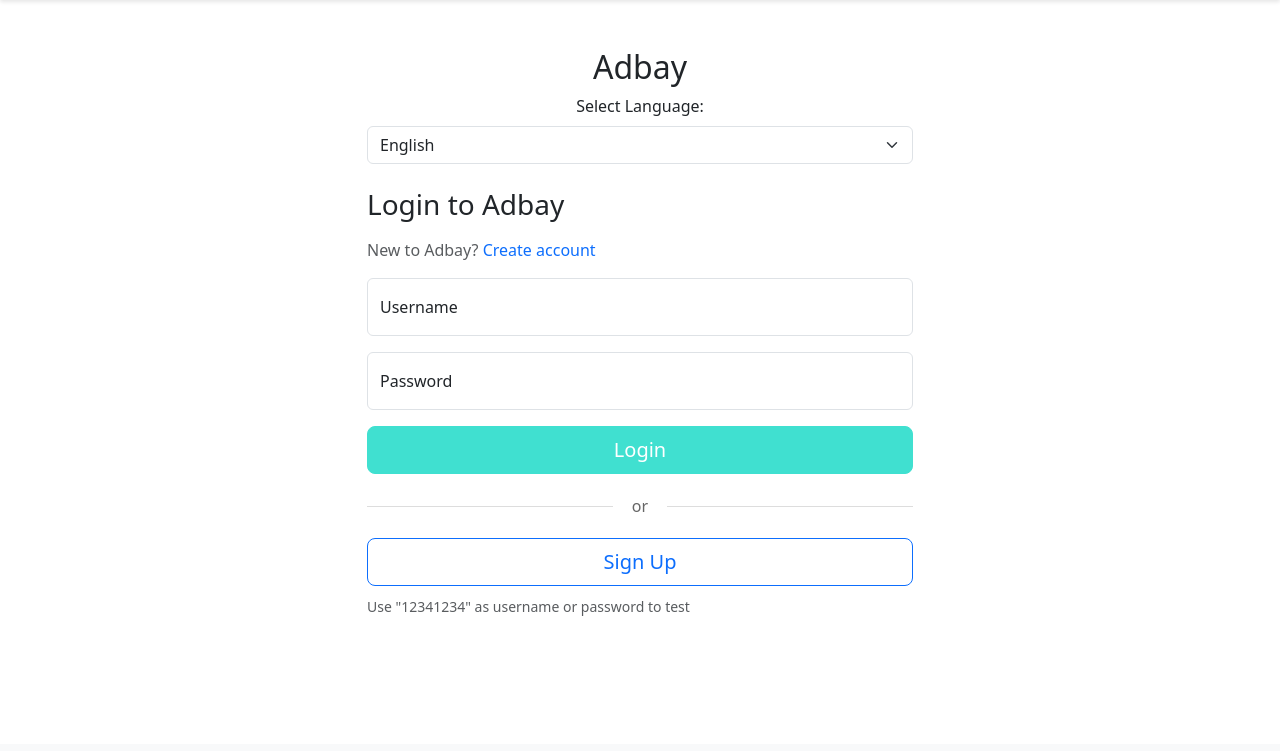
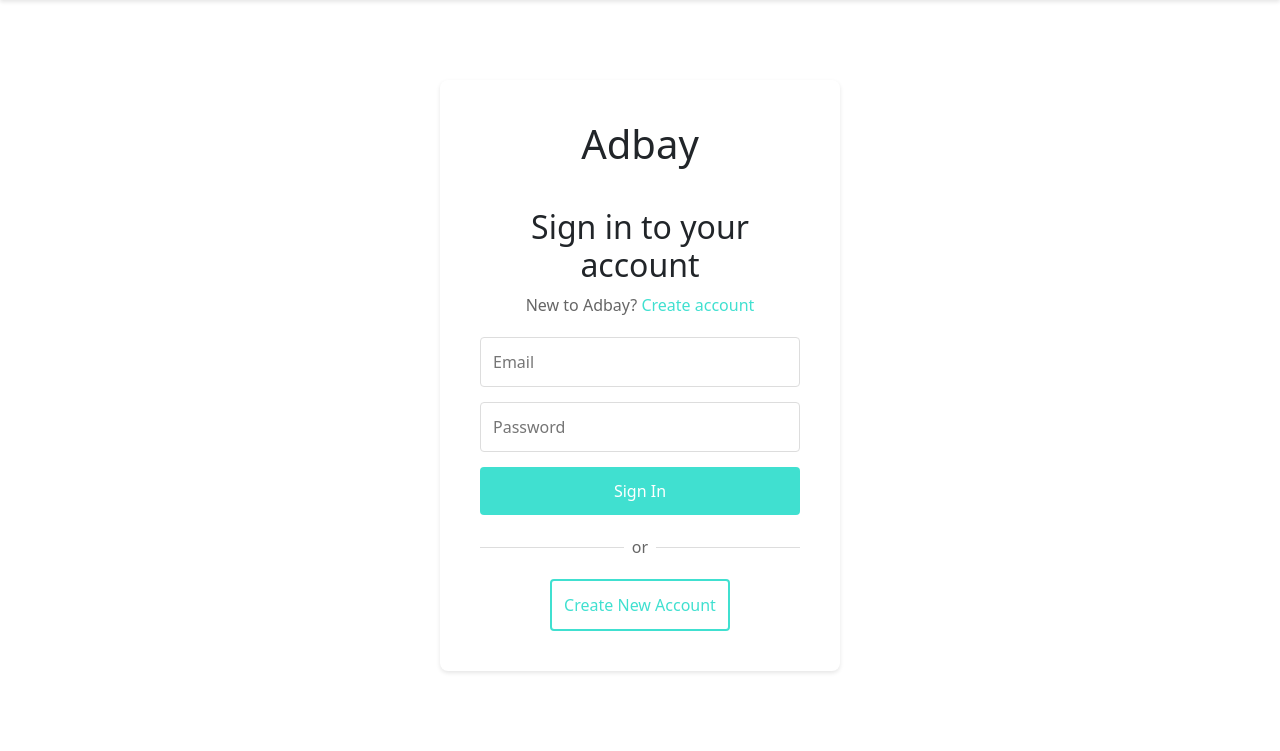
Before and after one commit to hsowda/10282024_1, a Flask app: template templates/auth.html in a window 1280 px wide. Shown: the part 56-807 px from the top of the page. Before the commit the page ends 672 px from the top, so only its background shows below. Run offline with Flask 3, Linux system fonts and the light colour scheme; the template is opened without the code that fills it, so the values that code supplies are empty.

Commit message:
Restored to 'bd47fd6af9d7ec3c16c48321b255e5cbf3479259'

```diff
--- a/Pasted--DOCTYPE-html-html-lang-en-head-meta-charset-utf-8-meta-name-viewport-con-1729848118697.txt
+++ b/Pasted--DOCTYPE-html-html-lang-en-head-meta-charset-utf-8-meta-name-viewport-con-1729848118697.txt
@@ -53,6 +53,11 @@
                     </div>
                     <button type="submit" class="bg-blue-500 text-white px-4 py-2 rounded hover:bg-blue-600">Sign Up</button>
                 </form>
+                <div class="mt-4">
+                    <button class="bg-blue-500 text-white px-4 py-2 rounded hover:bg-blue-600" onclick="window.location.href='https://hdsoda.github.io/HunterSowda-HTML/'">
+                        Back to Home
+                    </button>
+                </div>
             </div>
         </main>
     </div>
--- a/app.py
+++ b/app.py
@@ -5,7 +5,6 @@ from sqlalchemy.orm import DeclarativeBase
 from werkzeug.security import generate_password_hash, check_password_hash
 from flask_login import LoginManager, login_user, login_required, logout_user, current_user, UserMixin
 import json
-import uuid
 
 class Base(DeclarativeBase):
     pass
@@ -14,7 +13,8 @@ db = SQLAlchemy(model_class=Base)
 app = Flask(__name__)
 login_manager = LoginManager()
 login_manager.init_app(app)
-login_manager.login_view = 'auth'
+login_manager.login_view = 'index'
+login_manager.login_message = 'Please log in to access this page.'
 
 # Configuration
 app.secret_key = os.environ.get("FLASK_SECRET_KEY") or "dev_key_123"
@@ -41,75 +41,83 @@ for lang in ['en', 'es', 'fr']:
 def index():
     if current_user.is_authenticated:
         return redirect(url_for('dashboard'))
-    return redirect(url_for('auth'))
-
-@app.route('/auth')
-@app.route('/652d0869-c069-481a-8e8d-557fc9ef3531-00-1vz1q6lqhootf.janeway.replit.dev/auth')
-def auth():
-    if current_user.is_authenticated:
-        return redirect(url_for('dashboard'))
     return render_template('auth.html')
 
 @app.route('/dashboard')
+@login_required
 def dashboard():
     return render_template('dashboard.html')
 
-@app.route('/login', methods=['POST'])
+@app.route('/login', methods=['GET', 'POST'])
 def login():
+    from models import User
+    if current_user.is_authenticated:
+        return redirect(url_for('dashboard'))
+
+    if request.method == 'POST':
+        email = request.form['email']
+        password = request.form['password']
+        user = User.query.filter_by(email=email).first()
+
+        if user and check_password_hash(user.password_hash, password):
+            login_user(user)
+            next_page = request.args.get('next')
+            if not next_page or not next_page.startswith('/'):
+                next_page = url_for('dashboard')
+            return redirect(next_page)
+        else:
+            flash('Invalid email or password.')
+            return redirect(url_for('index'))
+
+    return redirect(url_for('index'))
+
+@app.route('/logout')
+@login_required
+def logout():
+    logout_user()
+    return redirect(url_for('index'))
+
+@app.route('/signup', methods=['POST'])
+def signup():
+    from models import User
+
     if current_user.is_authenticated:
         return redirect(url_for('dashboard'))
 
     username = request.form['username']
+    email = request.form['email']
     password = request.form['password']
 
-    # Accept "12341234" as test credential
-    if username == "12341234" or password == "12341234":
-        user = User.query.filter_by(username="12341234").first()
-        if not user:
-            user = User(
-                username="12341234",
-                password_hash=generate_password_hash("12341234")
-            )
-            db.session.add(user)
-            db.session.commit()
-        login_user(user)
-        return redirect(url_for('dashboard'))
+    if not all([username, email, password]):
+        flash('All fields are required')
+        return redirect(url_for('index'))
 
-    flash('Invalid credentials. Use "12341234" as username or password')
-    return redirect(url_for('auth'))
+    # Check if user exists
+    if User.query.filter_by(username=username).first():
+        flash('Username already exists')
+        return redirect(url_for('index'))
 
-@app.route('/signup', methods=['POST'])
-def signup():
-    if current_user.is_authenticated:
-        return redirect(url_for('dashboard'))
+    if User.query.filter_by(email=email).first():
+        flash('Email already registered')
+        return redirect(url_for('index'))
 
-    username = request.form['username']
-    password = request.form['password']
+    # Create new user
+    user = User(
+        username=username,
+        email=email,
+        password_hash=generate_password_hash(password)
+    )
 
-    if not all([username, password]):
-        flash('All fields are required')
-        return redirect(url_for('auth'))
-
-    # Create new user with test credentials
-    if password == "12341234":
-        # Generate a unique username if using test credentials
-        unique_username = f"{username}_{uuid.uuid4().hex[:8]}"
-        user = User(
-            username=unique_username,
-            password_hash=generate_password_hash("12341234")
-        )
-        db.session.add(user)
+    db.session.add(user)
+    try:
         db.session.commit()
         login_user(user)
         return redirect(url_for('dashboard'))
+    except Exception as e:
+        db.session.rollback()
+        flash('An error occurred. Please try again.')
 
-    flash('Please use "12341234" as password for testing')
-    return redirect(url_for('auth'))
-
-@app.route('/logout')
-def logout():
-    logout_user()
-    return redirect(url_for('auth'))
+    return redirect(url_for('index'))
 
 @app.route('/get_translation/<lang>')
 def get_translation(lang):
@@ -117,5 +125,4 @@ def get_translation(lang):
 
 with app.app_context():
     import models
-    from models import User
     db.create_all()
--- a/models.py
+++ b/models.py
@@ -4,5 +4,6 @@ from flask_login import UserMixin
 class User(UserMixin, db.Model):
     id = db.Column(db.Integer, primary_key=True)
     username = db.Column(db.String(64), unique=True, nullable=False)
+    email = db.Column(db.String(120), unique=True, nullable=False)
     password_hash = db.Column(db.String(256))
     language = db.Column(db.String(2), default='en')
--- a/static/css/styles.css
+++ b/static/css/styles.css
@@ -13,19 +13,52 @@
     box-shadow: 0 2px 4px rgba(0, 0, 0, 0.1);
 }
 
-.d-grid.gap-2 {
-    display: grid;
-    gap: 0.5rem;
+.logo-container {
+    text-align: center;
+    margin-bottom: 40px;
 }
 
-.btn-primary {
-    background-color: var(--primary-color);
-    border-color: var(--primary-color);
+.auth-section {
+    text-align: center;
 }
 
-.btn-primary:hover {
-    background-color: var(--primary-hover);
-    border-color: var(--primary-hover);
+.auth-form {
+    display: flex;
+    flex-direction: column;
+    gap: 15px;
+    margin-top: 20px;
+}
+
+.auth-form input {
+    padding: 12px;
+    border: 1px solid #ddd;
+    border-radius: 4px;
+    font-size: 16px;
+}
+
+.auth-button {
+    padding: 12px;
+    background: var(--primary-color);
+    color: white;
+    border: none;
+    border-radius: 4px;
+    font-size: 16px;
+    cursor: pointer;
+    transition: background-color 0.3s;
+}
+
+.auth-button:hover {
+    background: var(--primary-hover);
+}
+
+.auth-subtitle {
+    color: #666;
+    margin-bottom: 20px;
+}
+
+.auth-subtitle a {
+    color: var(--primary-color);
+    text-decoration: none;
 }
 
 .separator {
@@ -51,6 +84,16 @@
 
 .separator::after {
     right: 0;
+}
+
+.auth-button.secondary {
+    background: white;
+    color: var(--primary-color);
+    border: 2px solid var(--primary-color);
+}
+
+.auth-button.secondary:hover {
+    background: #f5f5f5;
 }
 
 /* Button styles */
@@ -86,6 +129,11 @@
     max-width: 800px;
 }
 
+/* Utility classes */
+.hidden {
+    display: none !important;
+}
+
 /* Ad container styles */
 .ad-container {
     margin: 20px auto;
@@ -105,23 +153,3 @@
 .navbar-light .navbar-nav .nav-link:hover {
     color: var(--primary-color);
 }
-
-/* Login overlay styles */
-.login-overlay {
-    text-align: center;
-    padding: 15px;
-    margin: 10px 0;
-    background-color: rgba(64, 224, 208, 0.1);
-    border: 1px solid var(--primary-color);
-    border-radius: 4px;
-}
-
-.login-overlay a {
-    color: var(--primary-color);
-    text-decoration: none;
-    font-weight: bold;
-}
-
-.login-overlay a:hover {
-    text-decoration: underline;
-}
--- a/static/js/main.js
+++ b/static/js/main.js
@@ -6,7 +6,7 @@ async function loadTranslations(lang) {
     try {
         const response = await fetch(`/get_translation/${lang}`);
         if (!response.ok) {
-            throw new Error('Failed to load translations');
+            return;
         }
         translations = await response.json();
         updatePageTranslations();
@@ -20,23 +20,20 @@ function updatePageTranslations() {
     elements.forEach(element => {
         const key = element.getAttribute('data-translate');
         if (translations[key]) {
-            if (element.tagName.toLowerCase() === 'input' && element.getAttribute('type') === 'submit') {
-                element.value = translations[key];
-            } else {
-                element.textContent = translations[key];
-            }
+            element.textContent = translations[key];
         }
     });
 }
 
+// Initialize language handling
 function initializeLanguageHandling() {
+    currentLanguage = localStorage.getItem('preferred_language') || 'en';
+    loadTranslations(currentLanguage);
+
     const languageSelect = document.getElementById('language');
     if (!languageSelect) {
-        return; // Exit if language selector isn't present
+        return; // Silently return if language selector is not present on this page
     }
-
-    currentLanguage = localStorage.getItem('preferred_language') || 'en';
-    loadTranslations(currentLanguage);
 
     languageSelect.value = currentLanguage;
     languageSelect.addEventListener('change', (e) => {
@@ -48,13 +45,13 @@ function initializeLanguageHandling() {
 
 // Form validation
 function initializeForms() {
-    const signupForm = document.querySelector('form[action="/signup"]');
+    const signupForm = document.getElementById('signup-form');
     if (signupForm) {
         signupForm.addEventListener('submit', function(e) {
             const password = document.getElementById('password').value;
-            const confirmPassword = document.getElementById('confirmPassword');
+            const confirmPassword = document.getElementById('confirmPassword').value;
 
-            if (confirmPassword && password !== confirmPassword.value) {
+            if (password !== confirmPassword) {
                 e.preventDefault();
                 alert('Passwords do not match!');
                 return;
--- a/templates/auth.html
+++ b/templates/auth.html
@@ -1,73 +1,36 @@
 {% extends "base.html" %}
 {% block content %}
-<div class="container mt-5">
-    <div class="row justify-content-center">
-        <div class="col-md-6">
-            <div class="text-center mb-4">
-                <h1 class="h2">Adbay</h1>
-                <div class="mb-3">
-                    <label for="language" class="form-label" data-translate="select_language">Select Language:</label>
-                    <select id="language" class="form-select">
-                        <option value="en">English</option>
-                        <option value="es">Español</option>
-                        <option value="fr">Français</option>
-                    </select>
-                </div>
-            </div>
+<div class="auth-container">
+    <div class="logo-container">
+        <h1>Adbay</h1>
+    </div>
 
-            <!-- Login Section -->
-            <div id="login-section">
-                <h2 class="h3 mb-3" data-translate="login_title">Sign in to your account</h2>
-                <p class="text-muted">
-                    New to Adbay? <a href="#" onclick="showSection('signup')" class="text-decoration-none">Create account</a>
-                </p>
+    <!-- Login Form -->
+    <div id="login-section" class="auth-section">
+        <h2>Sign in to your account</h2>
+        <p class="auth-subtitle">New to Adbay? <a href="#" onclick="showSection('signup')">Create account</a></p>
 
-                <form action="{{ url_for('login') }}" method="POST" class="needs-validation" novalidate>
-                    <div class="form-floating mb-3">
-                        <input type="text" class="form-control" id="loginUsername" name="username" placeholder="Username" required>
-                        <label for="loginUsername" data-translate="username">Username</label>
-                    </div>
-                    <div class="form-floating mb-3">
-                        <input type="password" class="form-control" id="loginPassword" name="password" placeholder="Password" required>
-                        <label for="loginPassword" data-translate="password">Password</label>
-                    </div>
-                    <div class="d-grid">
-                        <button type="submit" class="btn btn-primary btn-lg" data-translate="login">Login</button>
-                        <div class="separator">or</div>
-                        <button type="button" onclick="showSection('signup')" class="btn btn-outline-primary btn-lg" data-translate="signup">Sign Up</button>
-                    </div>
-                    <div class="text-muted mt-2">
-                        <small>Use "12341234" as username or password to test</small>
-                    </div>
-                </form>
-            </div>
+        <form action="{{ url_for('login') }}" method="POST" class="auth-form">
+            <input type="email" name="email" placeholder="Email" required>
+            <input type="password" name="password" placeholder="Password" required>
+            <button type="submit" class="auth-button primary">Sign In</button>
+        </form>
 
-            <!-- Sign Up Section -->
-            <div id="signup-section" style="display: none;">
-                <h2 class="h3 mb-3" data-translate="signup_title">Create your account</h2>
-                <p class="text-muted">
-                    Already have an account? <a href="#" onclick="showSection('login')" class="text-decoration-none">Sign in</a>
-                </p>
+        <div class="separator">or</div>
+        <button onclick="showSection('signup')" class="auth-button secondary">Create New Account</button>
+    </div>
 
-                <form action="{{ url_for('signup') }}" method="POST" class="needs-validation" novalidate>
-                    <div class="form-floating mb-3">
-                        <input type="text" class="form-control" id="username" name="username" placeholder="Username" required>
-                        <label for="username" data-translate="username">Username</label>
-                    </div>
-                    <div class="form-floating mb-3">
-                        <input type="password" class="form-control" id="password" name="password" placeholder="Password" required>
-                        <label for="password" data-translate="password">Password</label>
-                    </div>
-                    <div class="form-floating mb-3">
-                        <input type="password" class="form-control" id="confirmPassword" name="confirmPassword" placeholder="Confirm Password" required>
-                        <label for="confirmPassword" data-translate="confirm_password">Confirm Password</label>
-                    </div>
-                    <div class="d-grid">
-                        <button type="submit" class="btn btn-primary btn-lg" data-translate="signup">Sign Up</button>
-                    </div>
-                </form>
-            </div>
-        </div>
+    <!-- Sign Up Form -->
+    <div id="signup-section" class="auth-section" style="display: none;">
+        <h2>Create your account</h2>
+        <p class="auth-subtitle">Already have an account? <a href="#" onclick="showSection('login')">Sign in</a></p>
+
+        <form action="{{ url_for('signup') }}" method="POST" class="auth-form">
+            <input type="text" name="username" placeholder="Username" required>
+            <input type="email" name="email" placeholder="Email" required>
+            <input type="password" name="password" placeholder="Password" required>
+            <button type="submit" class="auth-button primary">Create Account</button>
+        </form>
     </div>
 </div>
 {% endblock %}
--- a/templates/login.html
+++ b/templates/login.html
@@ -23,5 +23,8 @@
         </div>
         <button type="submit" class="button primary" data-translate="login">Login</button>
     </form>
+    <div class="button-group">
+        <button class="button secondary" onclick="window.location.href='/'" data-translate="back">Back to Home</button>
+    </div>
 </div>
 {% endblock %}
```
Also changed, not shown: templates/dashboard.html (+2 -14 lines).
